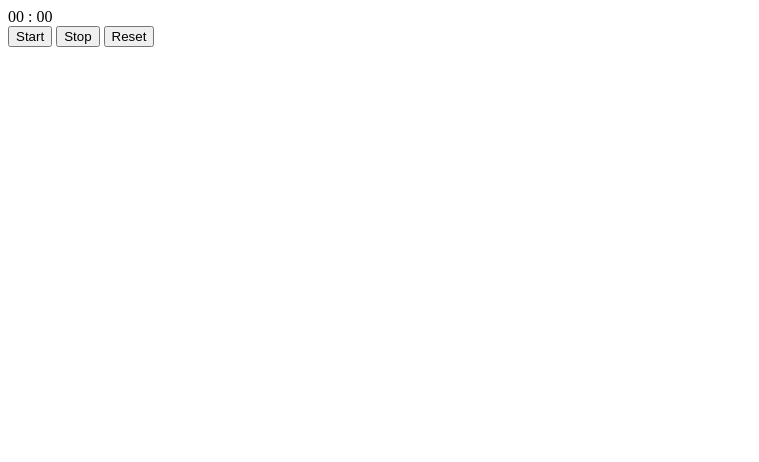
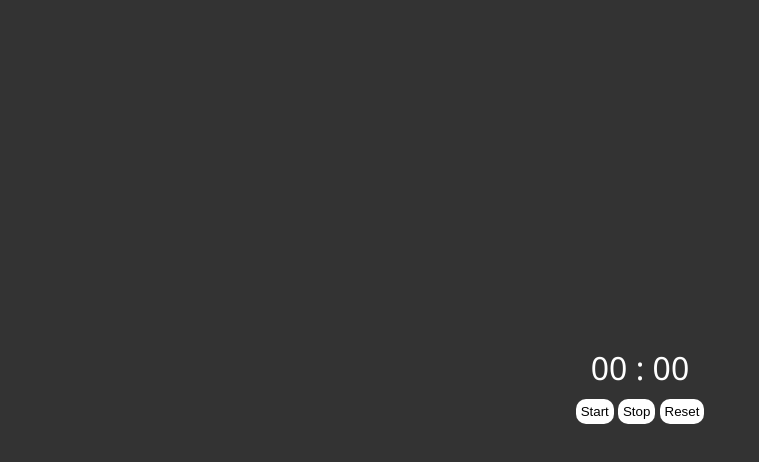
Before and after one commit to JackMcLeanWilson/MinimalistFocusTimer, a plain HTML site: page index.html in a window 1280 px wide. Shown: the whole page, without its empty margins (0-759 px from the left). Drawn offline with Linux system fonts and the light colour scheme; files that its build step writes are made by us from their sources.

Commit message:
Added CSS Styling

```diff
--- /dev/null
+++ b/css/stylesheet.css
@@ -0,0 +1,52 @@
+body {
+    background-color: #333333;
+    font-family:'Segoe UI', Tahoma, Geneva, Verdana, sans-serif;
+}
+
+.card {
+    max-width: 500px;
+    margin: auto;
+    text-align: center;
+    padding: 20px;
+    margin-top: 25%;
+}
+
+.timer {
+    padding: 10px;
+    color: white;
+    font-size: 200%;
+}
+
+button {
+    background-color: white;
+    padding: 5px;
+    border-radius: 10px;
+    border-style: none;
+}
+
+button, #start {
+    background-color: #ffffff;
+    transition: background-color 0.4s ease-out;
+}
+
+button:hover, #start:hover {
+    background-color: #0a6a31;
+}
+
+button, #stop {
+    background-color: #ffffff;
+    transition: background-color 0.4s ease-out;
+}
+
+button:hover, #stop:hover {
+    background-color: #b8a500;
+}
+
+button, #reset {
+    background-color: #ffffff;
+    transition: background-color 0.4s ease-out;
+}
+
+button:hover, #reset:hover {
+    background-color: #942d2d;
+}
--- a/index.html
+++ b/index.html
@@ -13,6 +13,7 @@
 
         </head>
 
+        <div class="card">
             <div class="timer">
                 <span class="minutes">
                     00
@@ -23,15 +24,16 @@
                 </span>
             </div>
             <div class="time-buttons">
-            <button data-action="start">
+                <button data-action="start" id="start">
                     Start
                 </button>
-            <button data-action="stop">
+                <button data-action="stop" id="stop">
                     Stop
                 </button>
-            <button data-action="reset">
+                <button data-action="reset" id="reset">
                     Reset
                 </button>
+            </div>
         </div>
 
     </body>
```
Also changed, not shown: stylesheet.css (deleted). Lines whose indentation alone changed are shown as unchanged.
